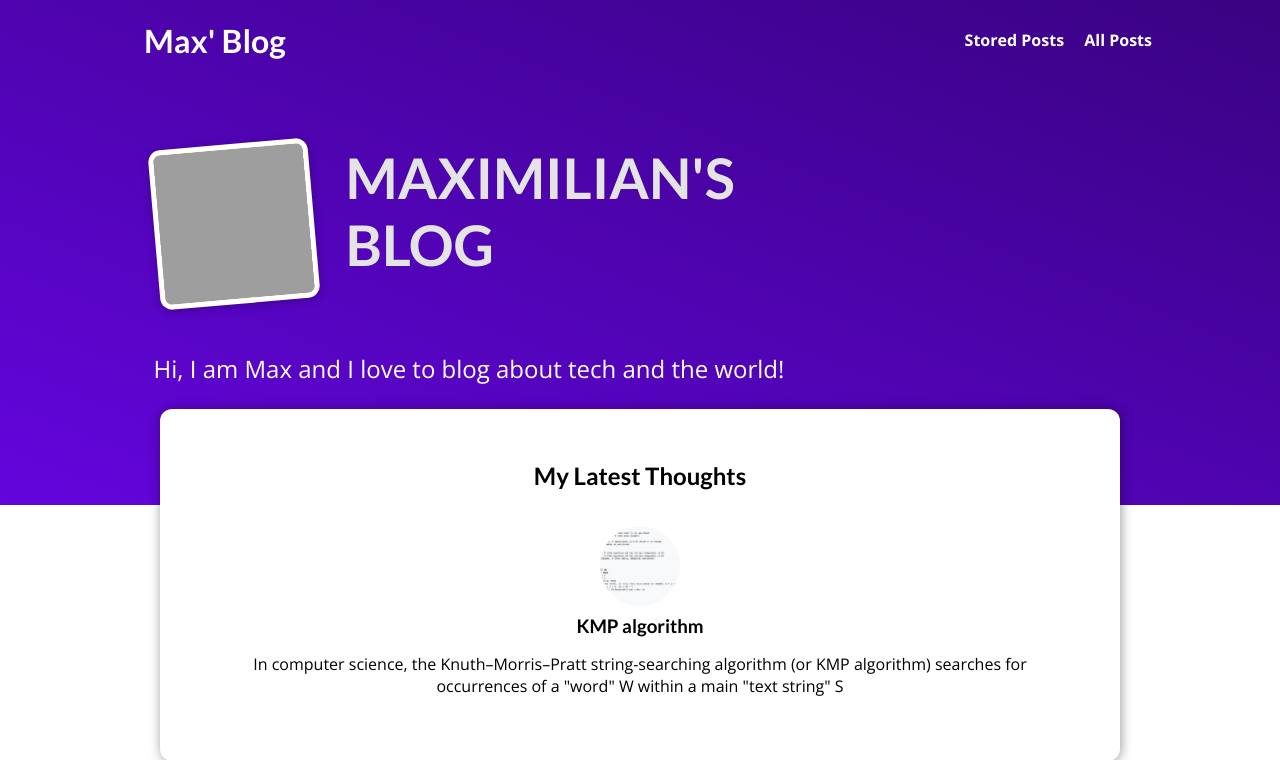
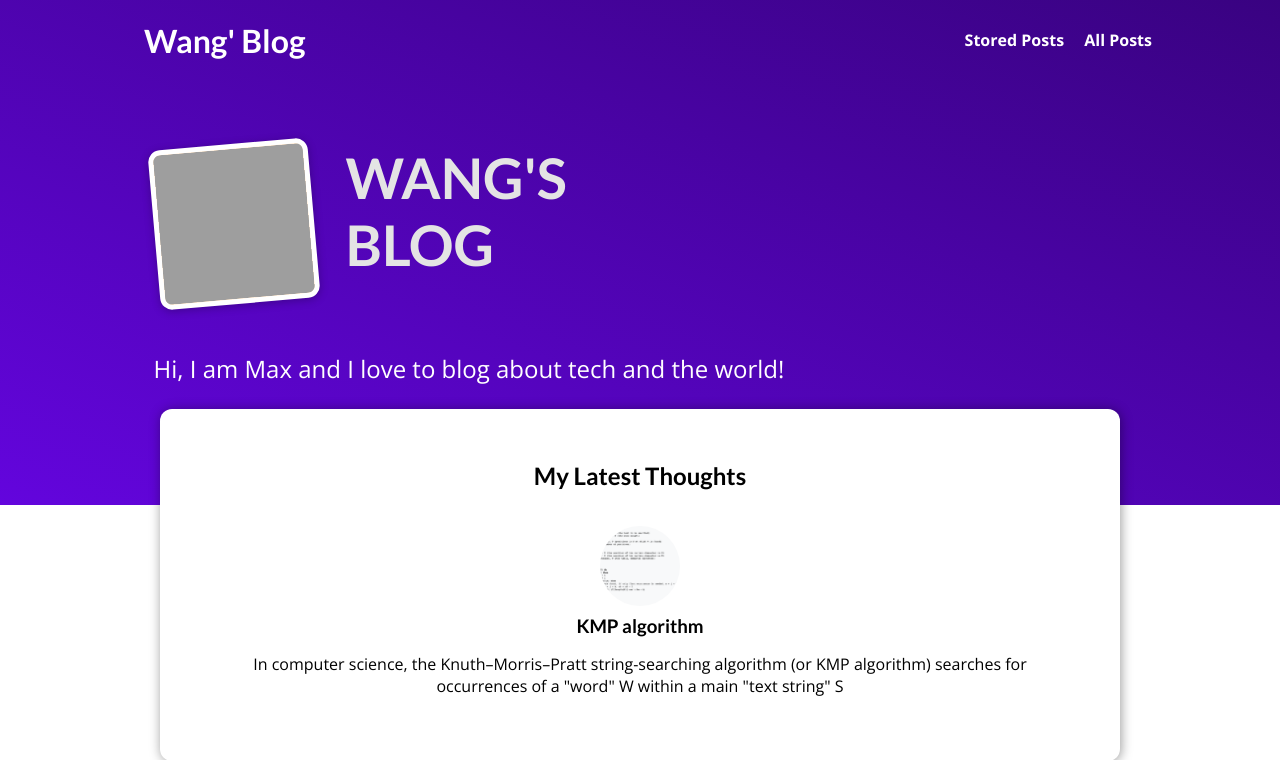
Before and after one commit to gagadgadl/djangoBlog, a Django app: page / in a window 1280 px wide. Shown: the top 760 px of the page. Run offline with Django 3.2, Linux system fonts and the light colour scheme; data comes from the database, SQL or seed files in the repository; both versions use the stored data as it was after the commit; grey boxes are pictures that could not be loaded.

Commit message:
small name change

```diff
--- a/blog/templates/blog/index.html
+++ b/blog/templates/blog/index.html
@@ -14,7 +14,7 @@ My Blog
 <section id="welcome">
   <header>
     <img src="{% static "blog/images/max.png" %}" alt="Max - The Author Of This Blog" />
-    <h2>MAXIMILIAN'S BLOG</h2>
+    <h2>WANG'S BLOG</h2>
   </header>
   <p>Hi, I am Max and I love to blog about tech and the world!</p>
 </section>
--- a/templates/base.html
+++ b/templates/base.html
@@ -11,7 +11,7 @@
 </head>
 <body>
   <header id="main-navigation">
-    <h1><a href="{% url "starting-page" %}">Max' Blog</a></h1>
+    <h1><a href="{% url "starting-page" %}">Wang' Blog</a></h1>
     <nav>
       <a href="{% url "read-later" %}">Stored Posts</a>
       <a href="{% url "posts-page" %}">All Posts</a>
```
Also changed, not shown: db.sqlite3, uploads/posts/Screen_Shot_2021-12-17_at_17.12.45.png (added).
